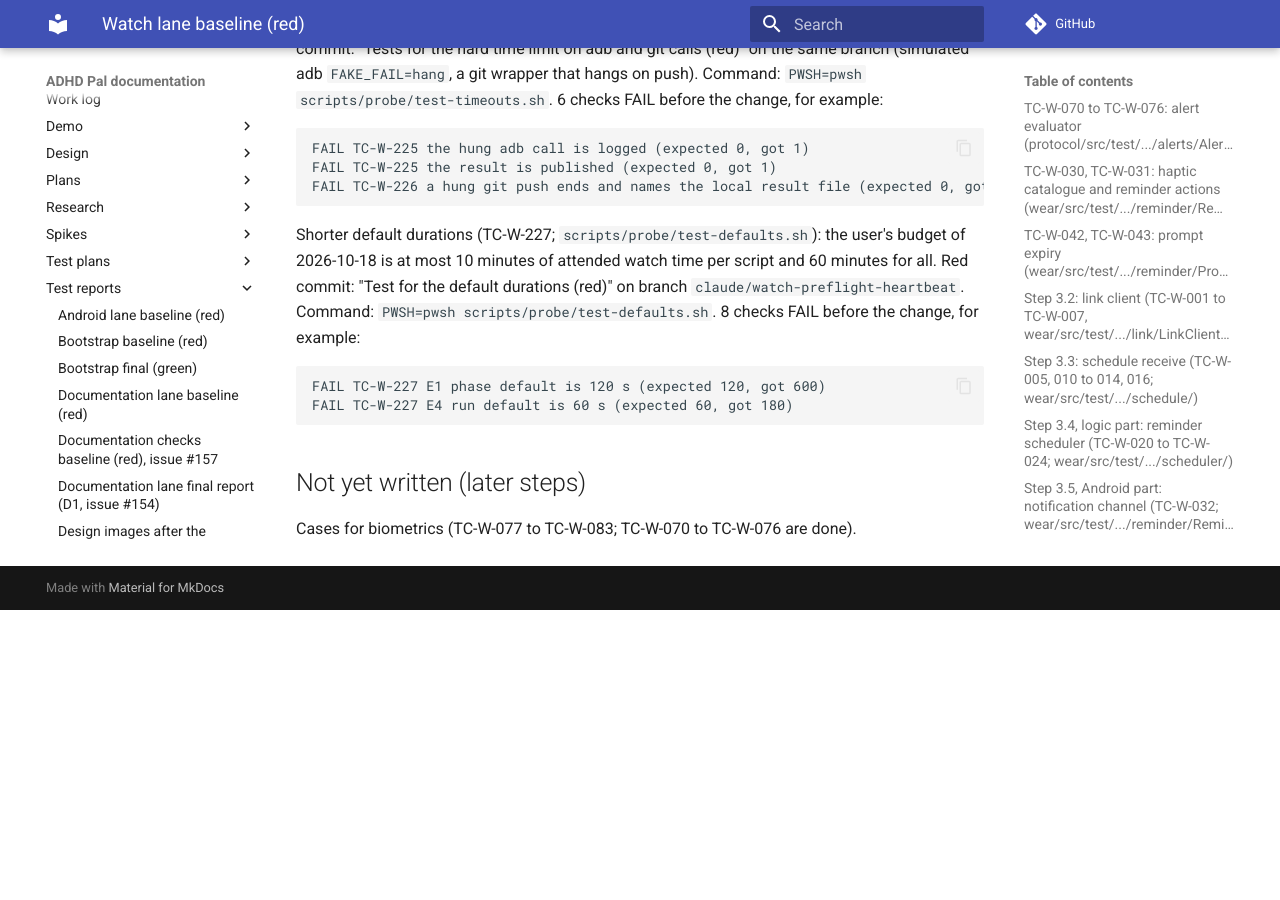
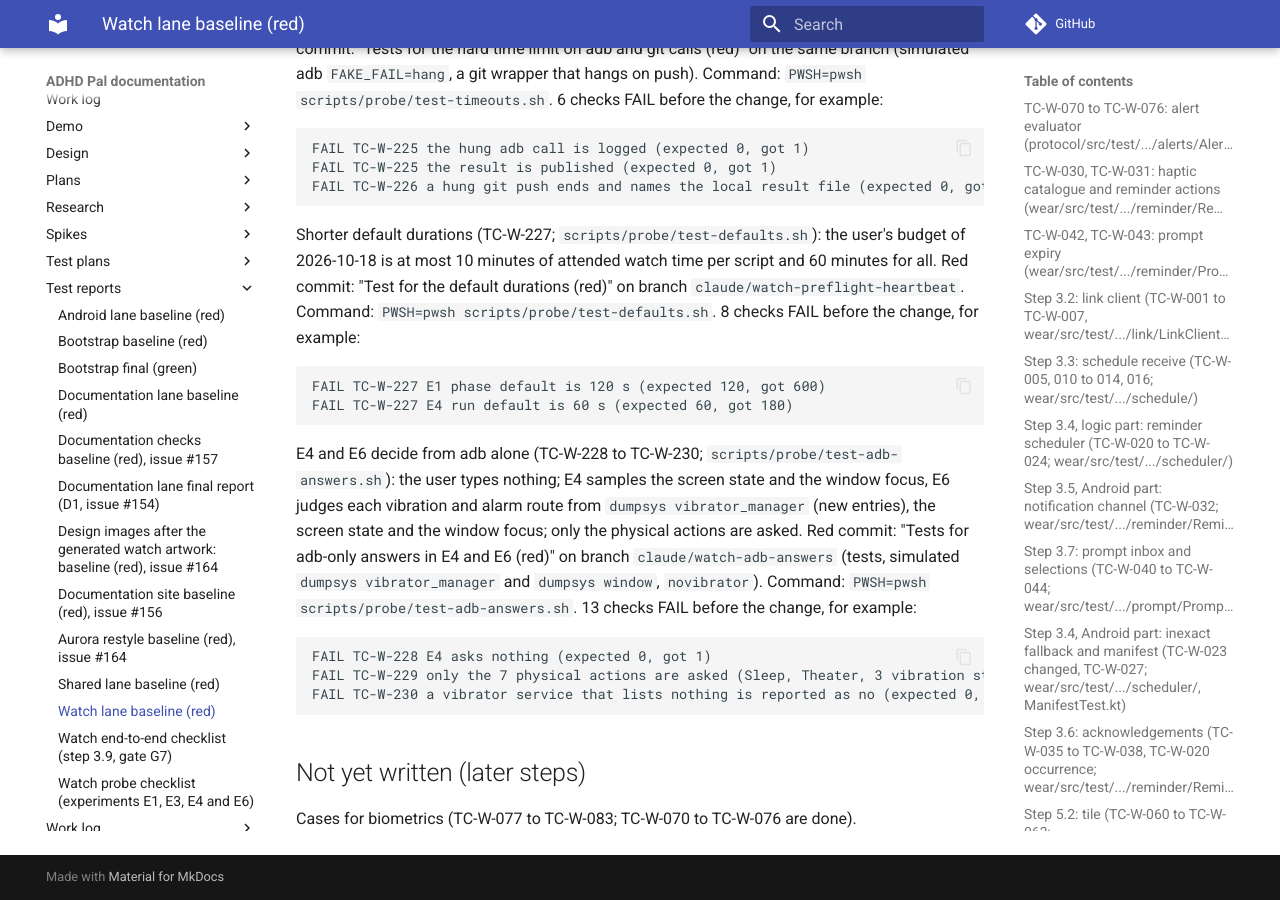
Before and after one commit to shlomoa/my-adhd-pal, an MkDocs documentation site: the page built from docs/test-reports/watch-baseline.md, in a window 1280 px wide and 900 px high, scrolled down 12846 px. Built offline with MkDocs 1.6.1 and Material for MkDocs 9.7.7, drawn with Linux system fonts in a browser that asks for light colours; comment, search, counter and statistics services are not loaded; before the commit the page ends 13456 px from its top, so only the background shows below that.

Commit message:
Watch probe runs: E4 and E6 decide from adb alone, the user types nothing (#266)
* Tests for adb-only answers in E4 and E6 (red)

Co-Authored-By: Claude Sonnet 5.5 <noreply@anthropic.com>
Claude-Session: https://claude.ai/code/session_01WEDbyAJ64XqdSoQasUsg7b

* E4 and E6 decide from adb alone; the user types nothing

Co-Authored-By: Claude Sonnet 5.5 <noreply@anthropic.com>
Claude-Session: https://claude.ai/code/session_01WEDbyAJ64XqdSoQasUsg7b

---------

Co-authored-by: Claude <noreply@anthropic.com>

````diff
--- a/docs/test-plans/watch.md
+++ b/docs/test-plans/watch.md
@@ -218,6 +218,9 @@ Note (retirement, docs only): TC-W-132 to 136 and TC-W-139 to 143 belong to the
 | TC-W-225 | 6.4 | script | Every adb call has a hard time limit (`PROBE_ADB_TIMEOUT_SEC`, default 30 s): a hung adb is killed, logged as `adb timed out after N s` (no ip address) and treated as failed; the run still writes its summary and publishes | result file, run time |
 | TC-W-226 | 6.4 | script | Every git call has a hard time limit (`PROBE_GIT_TIMEOUT_SEC`, default 30 s): a hung push ends, the message names the local result file | stdout, run time |
 | TC-W-227 | 6.4 | script | The default durations fit the budget: E1 and screen phases 120 s, E3 blocks 120 s and Sleep mode / Power saving 90 s, E4 run 60 s, E6 alarm wait 20 s (the alarm fires after 15 s); no script waits more than 10 minutes; all together at most 30 minutes of waiting | param defaults |
+| TC-W-228 | 6.4 | script | E4 asks nothing and nobody types: it samples the screen state (`PROBE_SAMPLE_SEC`, default 10 s) during each run, says how long the screen was on, logs the window focus and the resumed activity; the summary has both runs | result file, stdout |
+| TC-W-229 | 6.4 | script | E6 asks only the 7 physical actions (Sleep mode, Theater mode, three vibration strengths); each vibrate and alarm route is judged from `dumpsys vibrator_manager` (new entries), the screen state and the window focus; the raw vibrator lines are kept | result file, stdout |
+| TC-W-230 | 6.4 | script | A vibrator service that lists no new entry is reported as `vibration seen by adb: no`; the run does not fail | result file |
 | TC-W-136 | 6.4 | manual | On the real watch: capability, arrival intervals with screen on, off and the watch off the wrist | dropped with the passive probe (retires with C2, #225); no checklist step |
 | TC-W-137 | 6.6 | manual | On the real watch: the strongest vibration under normal, Do Not Disturb, Bedtime, Theater mode and each vibration-intensity setting | user reports felt or not felt per case (`docs/test-reports/watch-probe-checklist.md` step 5: E6) |
 | TC-W-082 | 6.8 | manual | Emulator synthetic heart-rate data triggers an alert that reaches the phone | user reports |
--- a/docs/test-reports/watch-baseline.md
+++ b/docs/test-reports/watch-baseline.md
@@ -427,6 +427,15 @@ FAIL TC-W-227 E1 phase default is 120 s (expected 120, got 600)
 FAIL TC-W-227 E4 run default is 60 s (expected 60, got 180)
 ```
 
+E4 and E6 decide from adb alone (TC-W-228 to TC-W-230; `scripts/probe/test-adb-answers.sh`): the user types nothing; E4 samples the screen state and the window focus, E6 judges each vibration and alarm route from `dumpsys vibrator_manager` (new entries), the screen state and the window focus; only the physical actions are asked.
+Red commit: "Tests for adb-only answers in E4 and E6 (red)" on branch `claude/watch-adb-answers` (tests, simulated `dumpsys vibrator_manager` and `dumpsys window`, `novibrator`). Command: `PWSH=pwsh scripts/probe/test-adb-answers.sh`. 13 checks FAIL before the change, for example:
+
+```
+FAIL TC-W-228 E4 asks nothing (expected 0, got 1)
+FAIL TC-W-229 only the 7 physical actions are asked (Sleep, Theater, 3 vibration strengths) (expected 0, got 1)
+FAIL TC-W-230 a vibrator service that lists nothing is reported as no (expected 0, got 1)
+```
+
 ## Not yet written (later steps)
 
 Cases for biometrics (TC-W-077 to TC-W-083; TC-W-070 to TC-W-076 are done).
````
Also changed, not shown: docs/test-reports/watch-probe-checklist.md (+2 -2 lines), docs/work-log/watch.md (+1 -0 lines), 8 other files.
